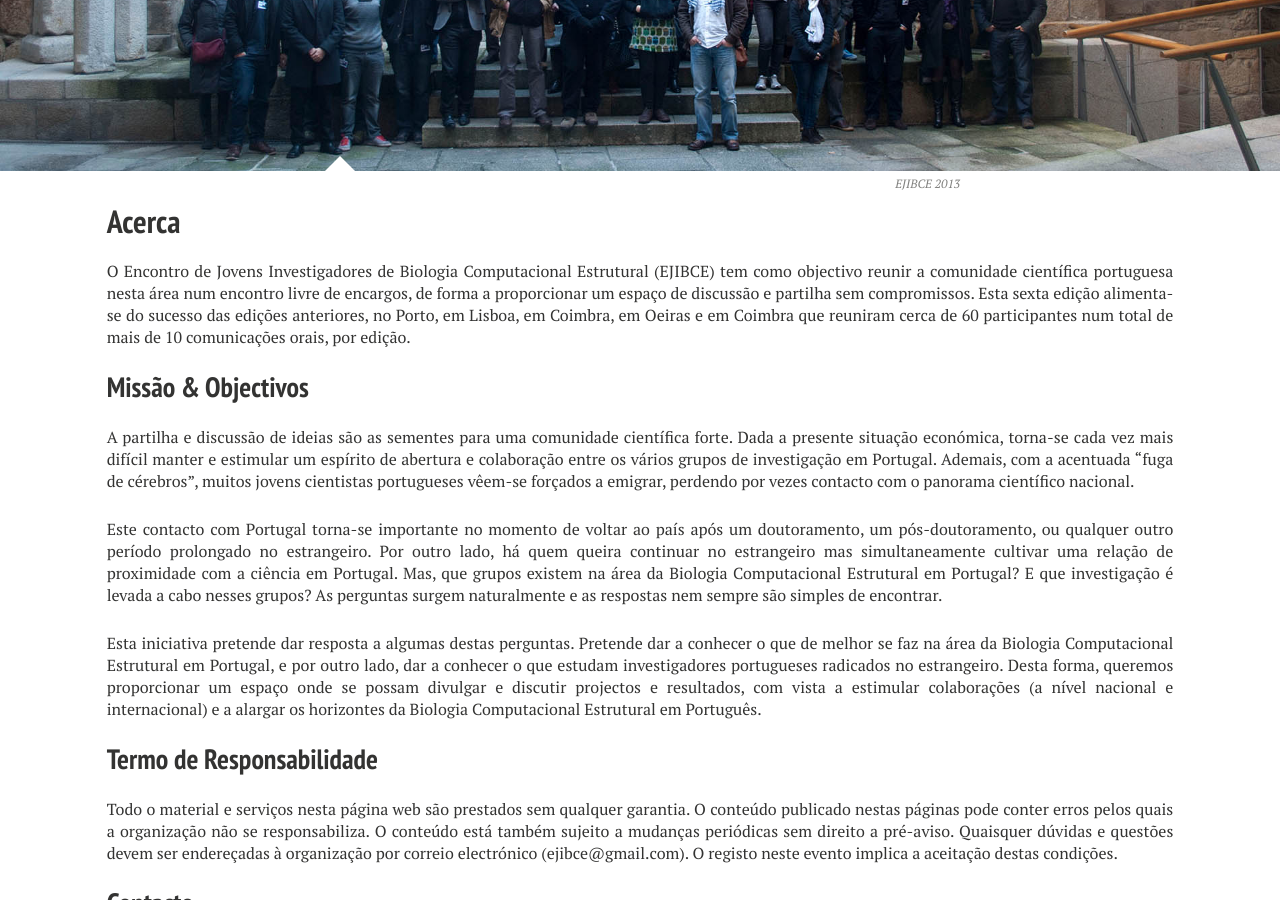
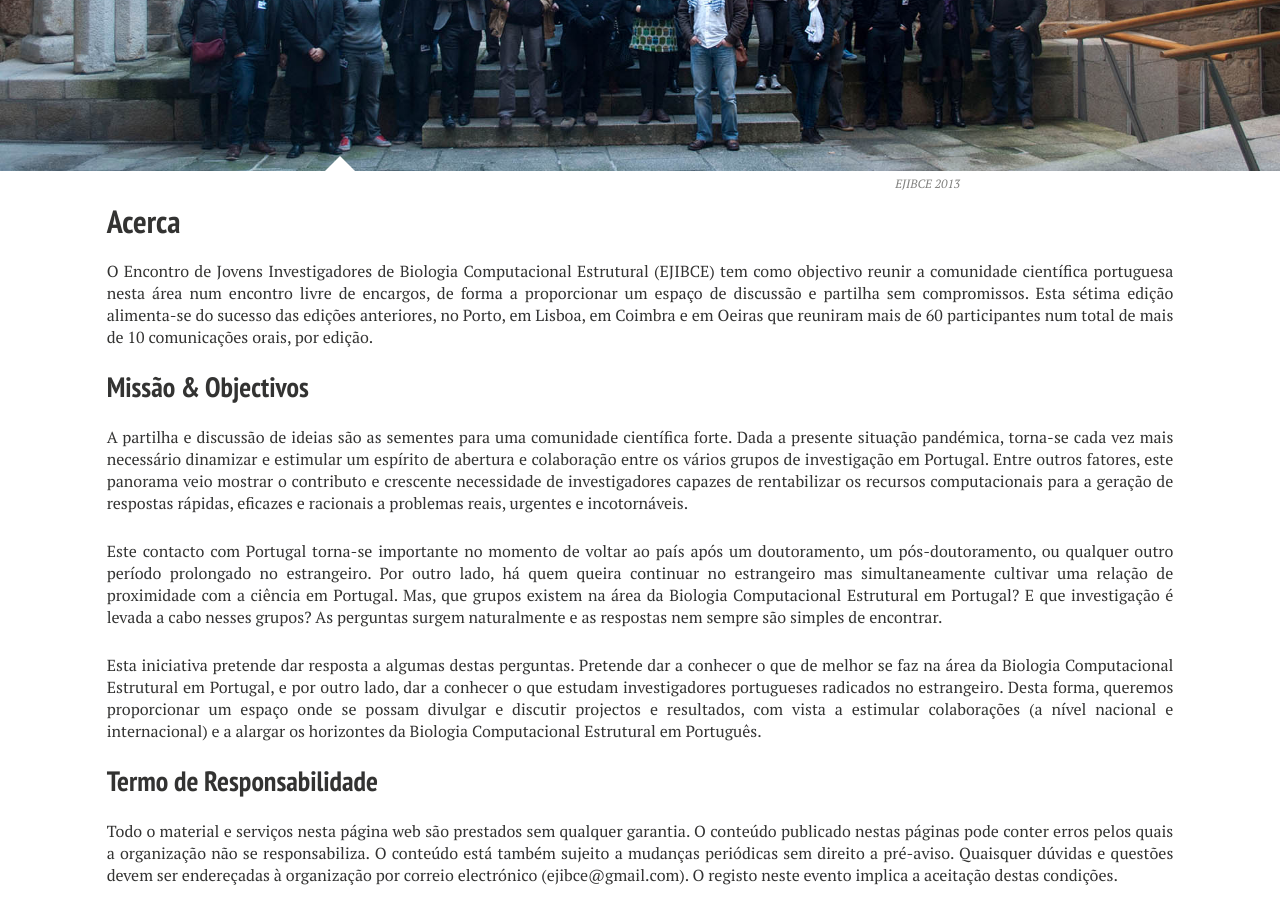
Before and after one commit to ejibce/ejibce.github.io, a Jekyll site: the page built from acerca/index.md, in a window 1280 px wide and 900 px high, scrolled down 302 px. Built offline with Jekyll 4.4.1, drawn with Linux system fonts in a browser that asks for light colours; nearby versions of some CDN libraries.

Commit message:
Update About
Update the about section

```diff
--- a/acerca/index.md
+++ b/acerca/index.md
@@ -12,10 +12,10 @@ image:
 
 O Encontro de Jovens Investigadores de Biologia Computacional Estrutural (EJIBCE) tem como objectivo
 reunir a comunidade científica portuguesa nesta área num encontro livre de encargos, de forma a
-proporcionar um espaço de discussão e partilha sem compromissos. Esta sexta edição alimenta-se do sucesso das edições anteriores, no Porto, em Lisboa, em Coimbra, em Oeiras e em Coimbra que reuniram cerca de 60 participantes num total de mais de 10 comunicações orais, por edição.
+proporcionar um espaço de discussão e partilha sem compromissos. Esta sétima edição alimenta-se do sucesso das edições anteriores, no Porto, em Lisboa, em Coimbra e em Oeiras que reuniram mais de 60 participantes num total de mais de 10 comunicações orais, por edição.
 
 ## Missão & Objectivos
-A partilha e discussão de ideias são as sementes para uma comunidade científica forte. Dada a presente situação económica, torna-se cada vez mais difícil manter e estimular um espírito de abertura e colaboração entre os vários grupos de investigação em Portugal. Ademais, com a acentuada "fuga de cérebros", muitos jovens cientistas portugueses vêem-se forçados a emigrar, perdendo por vezes contacto com o panorama científico nacional.
+A partilha e discussão de ideias são as sementes para uma comunidade científica forte. Dada a presente situação pandémica, torna-se cada vez mais necessário dinamizar e estimular um espírito de abertura e colaboração entre os vários grupos de investigação em Portugal. Entre outros fatores, este panorama veio mostrar o contributo e crescente necessidade de investigadores capazes de rentabilizar os recursos computacionais para a geração de respostas rápidas, eficazes e racionais a problemas reais, urgentes e incotornáveis.
 
 Este contacto com Portugal torna-se importante no momento de voltar ao país após um doutoramento, um pós-doutoramento, ou qualquer outro período prolongado no estrangeiro. Por outro lado, há quem queira continuar no estrangeiro mas simultaneamente cultivar uma relação de proximidade com a ciência em Portugal. Mas, que grupos existem na área da Biologia Computacional Estrutural em Portugal? E que investigação é levada a cabo nesses grupos? As perguntas surgem naturalmente e as respostas nem sempre são simples de encontrar.
 
```
Also changed, not shown: other parts of acerca/index.md (+1 -1 lines).
